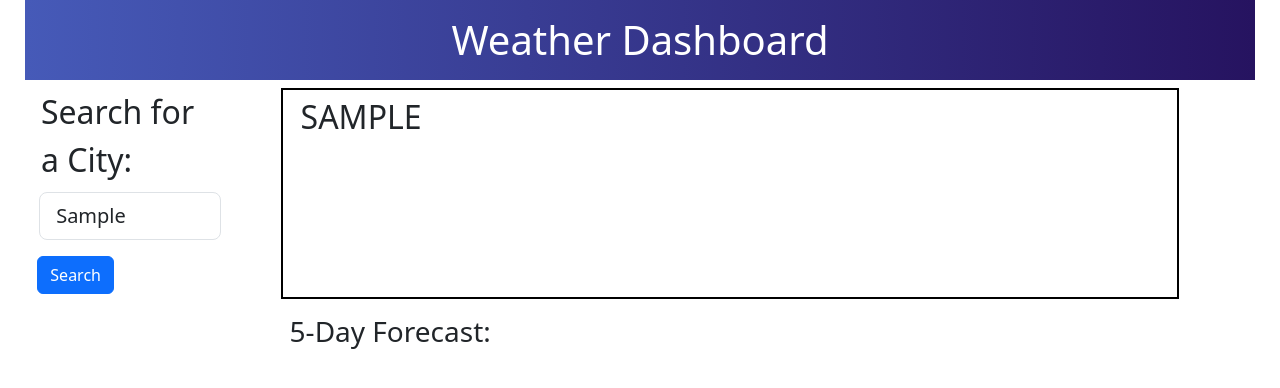
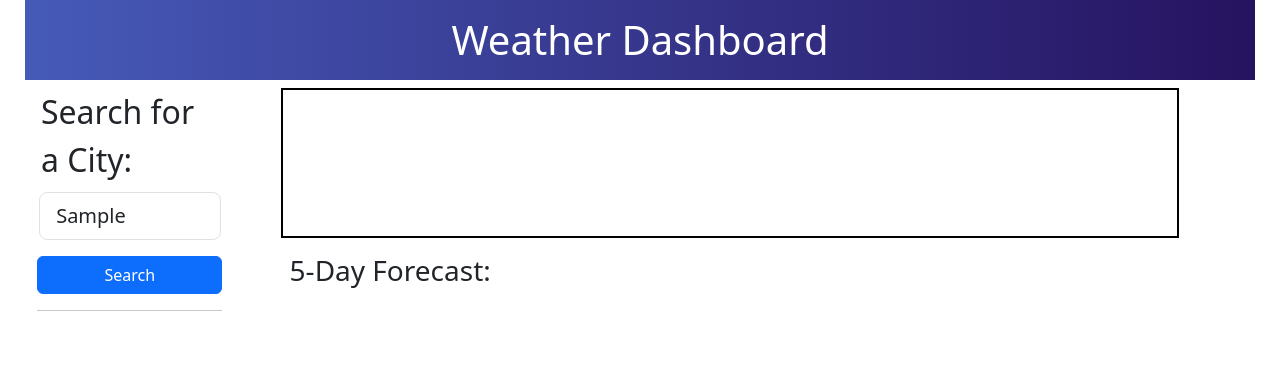
Before and after one commit to Brent-Bew-Canon/weather_forecast, a plain HTML site: page index.html in a window 1280 px wide. Both pictures are taken after typing "Sample" into the empty fields and a click on the button "Search". Drawn offline with nearby package versions, Linux system fonts and the light colour scheme; no server answers.

Commit message:
fixed search button css and added search history

```diff
--- a/index.html
+++ b/index.html
@@ -24,19 +24,20 @@
                     <input type="text" class="form-control form-control-lg" id="city" placeholder="San Fran....">
                 </div>
                 <div id="button-area"></div>
-                <button type="button" class="btn btn-primary" id="search">Search</button>
+                <button type="button" class="btn btn-primary col-12" id="search">Search</button>
+                <hr>
             </div>
 
             <div id="weather-area" class="col-lg-9">
-                <div class="border-2 border border-black p-2">
+                <div class="border-2 border border-black p-2" id="weatherToday">
                     <div class="todayHeading">
-                        <h2>City (1/1/2022) *Icon</h2>
+                        <h2></h2>
                         <img id="current-icon" src="" alt="">
                     </div>
                     <ul>
-                        <li id="current-temp"></li>
-                        <li id="current-wind"></li>
-                        <li id="current-humidity"></li>
+                        <li id="current-temp" class="fs-5 fw-semibold pb-3 pt-3"></li>
+                        <li id="current-wind" class="fs-5 fw-semibold pb-3 pt-2"></li>
+                        <li id="current-humidity" class="fs-5 fw-semibold pb-3 pt-3"></li>
                     </ul>
                 </div>
                 <div class="mt-3">
--- a/script.js
+++ b/script.js
@@ -13,12 +13,14 @@ let temps = []
 let windList = []
 let humidity = []
 icons = []
+let cityname = ""
 
 let city = document.querySelector("#city")
 let currentTemp = document.querySelector("#current-temp")
 let currentWind = document.querySelector("#current-wind")
 let currentHumidity = document.querySelector("#current-humidity")
 let currentIcon = document.querySelector("#current-icon")
+let hr = document.querySelector("hr")
 
 
 // event listener for search button
@@ -41,14 +43,15 @@ document.querySelector("#search").addEventListener("click", function () {
             .then(function (data) {
                 console.log(data)
 
+                //save correct name of city to variable
+                cityname = data.city.name
+                console.log(cityname)
+
                 // this loop compares each data point against the first data point based on the day to get a list of all the 5 days beyond today
                 let relDates = []
                 for (let i = 0; i < data.list.length; i++) {
                     if (dayjs.unix(data.list[i].dt).format("M/DD") > dayjs.unix(data.list[0].dt).format("M/DD")) {
-                        console.log("greater day" + dayjs.unix(data.list[i].dt).format("M/DD"))
                         relDates.push(data.list[i])
-                    } else {
-                        console.log("not greater" + dayjs.unix(data.list[i].dt).format("M/DD"))
                     }
                     allDates[i] = data.list[i]
                 }
@@ -57,8 +60,6 @@ document.querySelector("#search").addEventListener("click", function () {
                 let dayOne = dayjs.unix(relDates[0].dt)
                 dayOneHour = dayjs(dayOne).format("h a")
                 forecast[0] = dayjs(dayOne).format("M/DD/YYYY")
-                console.log(forecast[0])
-                console.log(relDates)
 
                 //this loop goes through each of the 5 day forecast and formats it by the hour to determine which data points to grab so that they are all consistent by hour
                 let count = 0
@@ -68,21 +69,16 @@ document.querySelector("#search").addEventListener("click", function () {
 
                     //compares the hour against the first day/hour combo set above as dayOneHour and adds the data to the arrays if it matches up
                     if (parsed == dayOneHour) {
-                        console.log("This is a good day" + dayjs(time).format("M/DD/YYYY"))
                         temps.push(relDates[i].main.temp)
                         windList.push(relDates[i].wind.speed)
-                        console.log(windList[count])
                         humidity.push(relDates[i].main.humidity)
                         icons.push(relDates[i].weather[0].icon)
                         forecast[count] = dayjs.unix(relDates[i].dt).format("M/DD/YYYY")
                         count++
                     }
                 }
-                console.log(relDates)
-                console.log(forecast)
 
-
-                //loop to create elements and fill them with weather data
+                //loop to create card elements and fill them with weather data
                 for (let i = 0; i < 5; i++) {
 
                     //create elements
@@ -119,24 +115,36 @@ document.querySelector("#search").addEventListener("click", function () {
                     wind.textContent = "Wind: " + windList[i] + " MPH"
                     humid.textContent = "Humidity: " + humidity[i] + "%"
                     let iconId = icons[i]
-                    console.log(iconId);
                     iconImg.setAttribute("src", "https://openweathermap.org/img/wn/" + iconId + "@2x.png")
 
+                }
+                //fill in the weather elements with values for today
+                document.querySelector("h2").textContent = data.city.name + "(" + dayjs.unix(allDates[0].dt).format("M/DD/YYYY") + ")"
+                currentTemp.textContent = "Temp: " + allDates[0].main.temp + "°"
+                currentWind.textContent = "Wind: " + allDates[0].wind.speed + " MPH"
+                currentHumidity.textContent = "Humidity: " + allDates[0].main.humidity + "%"
+                currentIcon.setAttribute("src", "https://openweathermap.org/img/wn/" + allDates[0].weather[0].icon + "@2x.png")
 
-                    currentTemp.textContent = "Temp: " + allDates[0].main.temp + "°"
-                    currentWind.textContent = "Wind: " + allDates[0].wind.speed + " MPH"
-                    currentHumidity.textContent = "Humidity: " + allDates[0].main.humidity + "%"
-                    currentIcon.setAttribute("src", "https://openweathermap.org/img/wn/" + allDates[0].weather[0].icon + "@2x.png")
+                // TODO: Save previous search history to screen
 
-                    // TODO: input the current icon into the img tag
+                //create and append history button and add class attributes
+                searchHistory = document.createElement("button")
+                hr.appendChild(searchHistory)
+                searchHistory.textContent = cityname
+                searchHistory.setAttribute("class", "history-button btn btn-secondary col-12 mt-4")
 
-                    // TODO: Save previous search history to screen and local storage
+                // Add event Listener that
 
-                    //TODO: Add functionality if city is not found
+                //TODO: Click on history runs the new search
 
-                }
+                //TODO: Add functionality if city is not found
+
+
+                //TODO: Delete cards when button is clicked
+
+
             })
 
-        document.querySelector("h2").textContent = city.value.toUpperCase()
+
     }
 })
```
